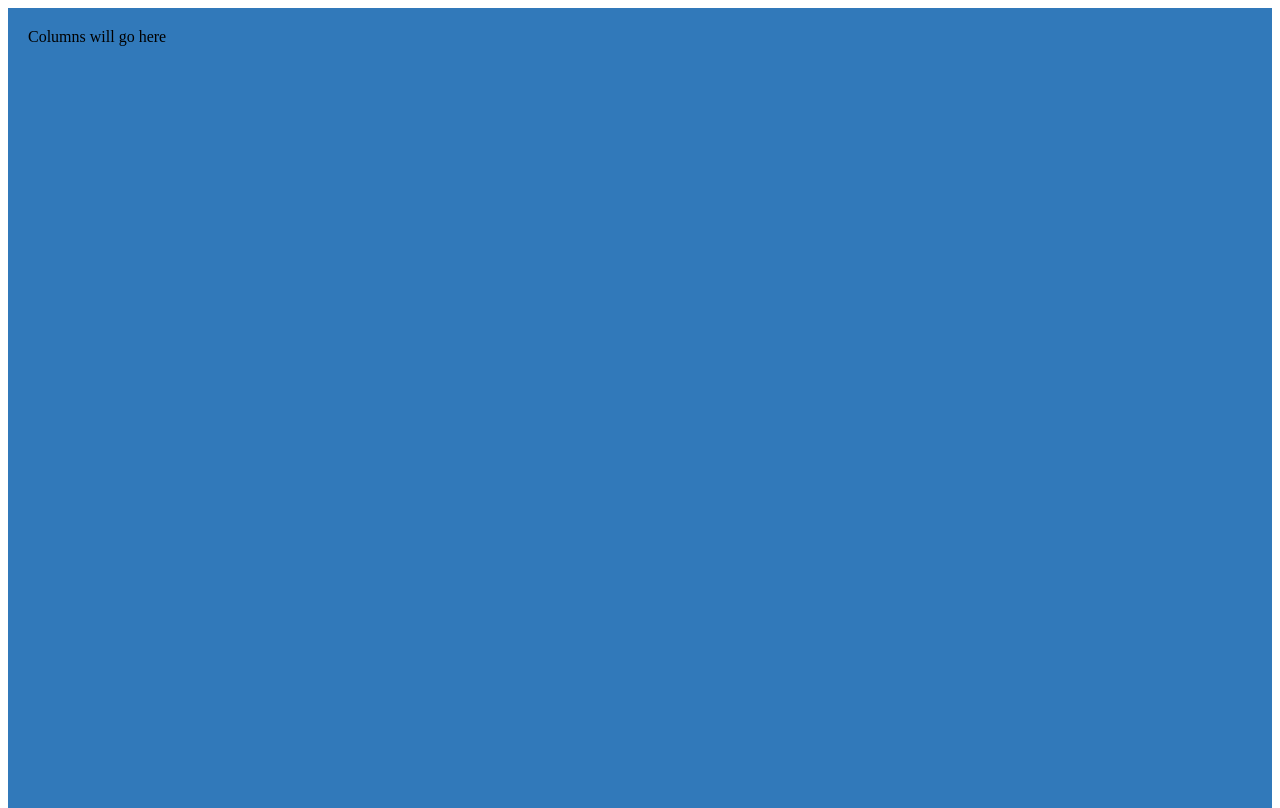
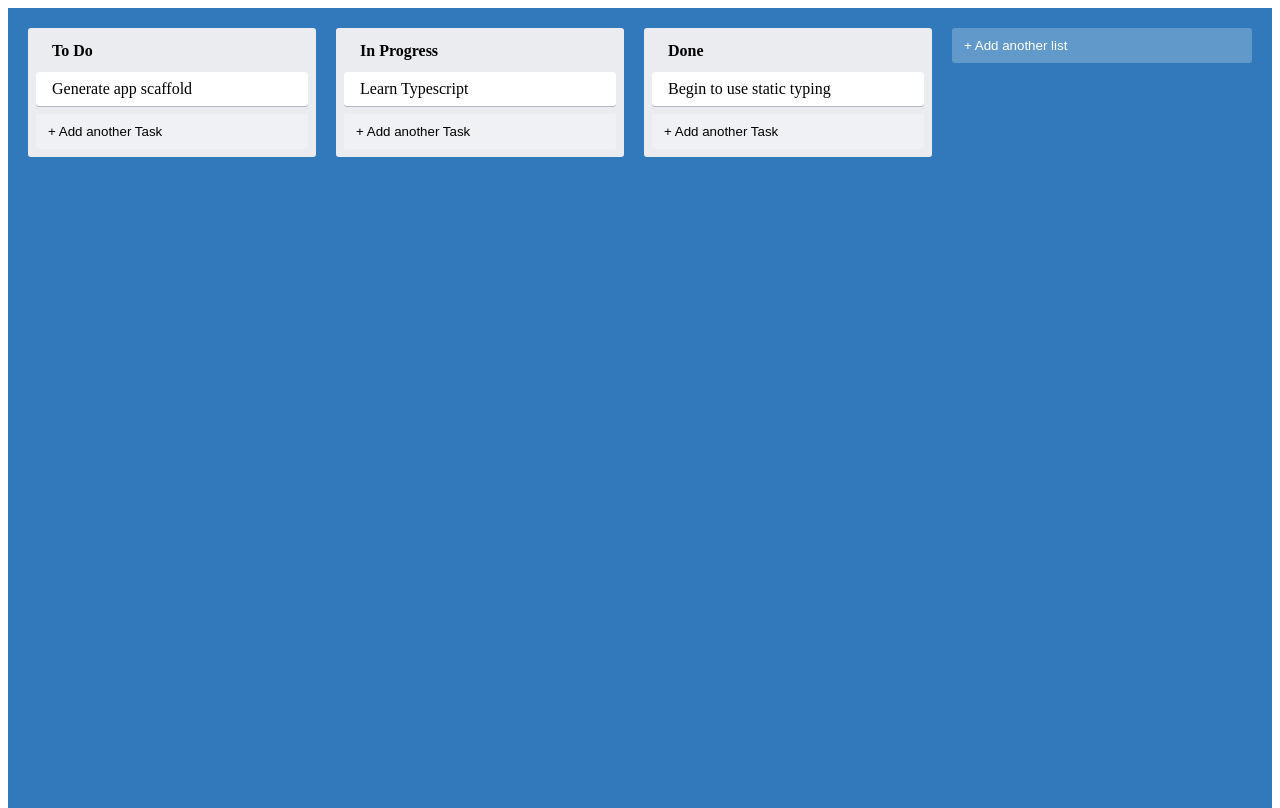
Before and after one commit to epaitoo/trello-clone, a React (Create React App) app: page / in a window 1280 px wide. Built offline with nearby package versions, Linux system fonts and the light colour scheme.

Commit message:
add input forms to create new task or list

```diff
--- a/package.json
+++ b/package.json
@@ -8,7 +8,7 @@
     "@testing-library/user-event": "^12.1.10",
     "@types/jest": "^26.0.15",
     "@types/node": "^12.0.0",
-    "@types/react": "^16.9.53",
+    "@types/react": "^17.0.0",
     "@types/react-dom": "^16.9.8",
     "@types/styled-components": "^5.1.7",
     "react": "^17.0.1",
--- a/src/App.tsx
+++ b/src/App.tsx
@@ -1,11 +1,22 @@
-import React from 'react';
-import { AppContainer } from './styles'
-
+import React from "react";
+import { Column } from "./components/Column";
+import { Card } from "./components/Card";
+import { AppContainer } from "./styles";
+import { AddNewItem } from "./components/AddNewItem";
 
 function App() {
   return (
     <AppContainer>
-      Columns will go here
+      <Column text="To Do">
+        <Card text="Generate app scaffold" />
+      </Column>
+      <Column text="In Progress">
+        <Card text="Learn Typescript" />
+      </Column>
+      <Column text="Done">
+        <Card text="Begin to use static typing" />
+      </Column>
+      <AddNewItem toggleButtonText="+ Add another list" onAdd={console.log} />
     </AppContainer>
   );
 }
--- /dev/null
+++ b/src/components/AddNewItem.tsx
@@ -0,0 +1,33 @@
+import React, { useState } from "react";
+// import useState from "react";
+import { AddItemButton } from "../styles";
+import { NewItemForm } from "./NewItemForm";
+
+interface AddNewItemProps {
+  onAdd(text: string): void;
+  toggleButtonText: string;
+  dark?: boolean;
+}
+
+export const AddNewItem = (props: AddNewItemProps) => {
+  const [showForm, setShowForm] = useState(false);
+  const { onAdd, toggleButtonText, dark } = props;
+
+  if (showForm) {
+    // We show item creation form here
+    return (
+      <NewItemForm
+        onAdd={(text) => {
+          onAdd(text);
+          setShowForm(false);
+        }}
+      />
+    );
+  }
+
+  return (
+    <AddItemButton dark={dark} onClick={() => setShowForm(true)}>
+      {toggleButtonText}
+    </AddItemButton>
+  );
+};
--- /dev/null
+++ b/src/components/Card.tsx
@@ -0,0 +1,11 @@
+import React from "react";
+import { CardContainer } from "../styles";
+
+// Define the props using TS interface
+interface CardProps {
+  text: string;
+}
+
+export const Card = ({ text }: CardProps) => (
+  <CardContainer>{text}</CardContainer>
+);
--- a/src/components/Column.tsx
+++ b/src/components/Column.tsx
@@ -1,13 +1,23 @@
 import React from "react";
 import { ColumnContainer, ColumnTitle } from "../styles";
+import { AddNewItem } from "./AddNewItem";
 
 // Define the props using TS interface
 interface ColumnProps {
   text: string;
 }
 
-export const Column = ({ text }: ColumnProps) => (
+export const Column = ({
+  text,
+  children,
+}: React.PropsWithChildren<ColumnProps>) => (
   <ColumnContainer>
     <ColumnTitle>{text}</ColumnTitle>
+    {children}
+    <AddNewItem
+      toggleButtonText="+ Add another Task"
+      onAdd={console.log}
+      dark
+    />
   </ColumnContainer>
 );
--- /dev/null
+++ b/src/components/NewItemForm.tsx
@@ -0,0 +1,21 @@
+import React, { useState } from "react";
+// import useState from "react";
+import { NewItemFormContainer, NewItemButton, NewItemInput } from "../styles";
+
+interface NewItemFormProps {
+  onAdd(text: string): void;
+}
+
+export const NewItemForm = ({ onAdd }: NewItemFormProps) => {
+  const [text, setText] = useState("");
+
+  return (
+    <NewItemFormContainer>
+      <NewItemInput
+        value={text}
+        onChange={(e: any) => setText(e.target.value)}
+      />
+      <NewItemButton onClick={() => onAdd(text)}>Create</NewItemButton>
+    </NewItemFormContainer>
+  );
+};
--- a/src/styles.ts
+++ b/src/styles.ts
@@ -1,4 +1,8 @@
 import styled from "styled-components";
+
+interface AddItemButtonProps {
+    dark?: boolean
+}
 
 export const AppContainer = styled.div`
   align-items: flex-start;
@@ -34,3 +38,46 @@
   border-radius: 3px;
   box-shadow: #091e4240 0px 1px 0px 0px;
 `;
+
+export const AddItemButton = styled.button<AddItemButtonProps>`
+    background-color: #ffffff3d;
+    border-radius: 3px;
+    border: none;
+    color: ${props => (props.dark ? "#000" : "#fff")};
+    cursor: pointer;
+    max-width: 300px;
+    padding: 10px 12px;
+    text-align: left;
+    transition: background 85ms ease-in;
+    width: 100%;
+    &:hover {
+    background-color: #ffffff52;
+    }
+`;
+
+export const NewItemFormContainer = styled.div`
+    max-width: 300px;
+    display: flex;
+    flex-direction: column;
+    width: 100%;
+    align-items: flex-start
+`;
+
+export const NewItemButton = styled.button`
+    background-color: #5aac44;
+    border-radius: 3px;
+    border: none;
+    box-shadow: none;
+    color: #fff;
+    padding: 6px 12px;
+    text-align: center;
+`;
+
+export const NewItemInput = styled.input`
+    border-radius: 3px;
+    border: none;
+    box-shadow: #091e4240 0px 1px 0px 0px;
+    margin-bottom: 0.5rem;
+    padding: 0.5rem 1rem;
+    width: 100%;
+`;
```
Also changed, not shown: src/react-app-env.d.ts (+6 -6 lines), 2 other files (tests, documents, lock files or other folders).
